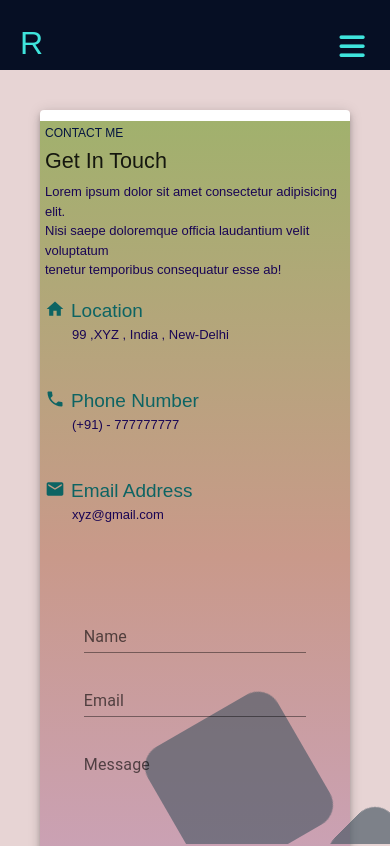
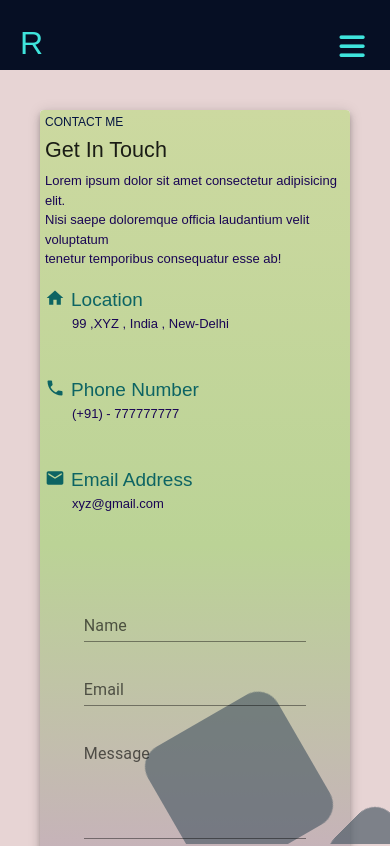
Before and after one commit to Ritu-03Thakur/My_Portfolio, a React (Create React App) app: page /Contact in a window 390 px wide. Shown: the top 846 px of the page. Built offline with nearby package versions, Linux system fonts and the light colour scheme.

Commit message:
contact page

```diff
--- a/src/App.css
+++ b/src/App.css
@@ -135,9 +135,7 @@ p {
     top: -41px;
     height: 900px;
    }
-  .contact {
-     top: 11px;
-  }
+
   .project{
     top: 40px;
   }
--- a/src/components/Contact.css
+++ b/src/components/Contact.css
@@ -4,10 +4,9 @@
 }
 
 .contact{
-  height: 100% ;
-  width: 100%;
+
   opacity: 1;
-  background: linear-gradient(rgb(161 177 109) , rgb(201 153 138) ,rgb(203 165 200) );
+  background: linear-gradient(rgb(204 217 160) , rgb(187 211 150) ,rgb(203 165 200) );
     align-items: center;
     justify-content: space-around;
 }
```
